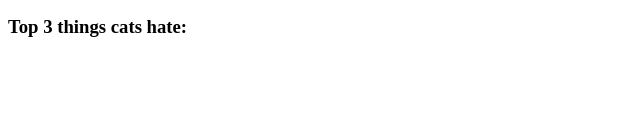
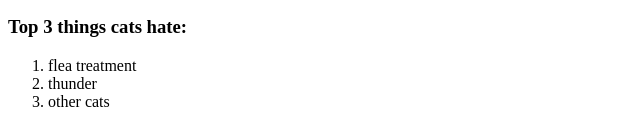
Before and after one commit to HuziMuzi/html_css, a plain HTML site: page index.html in a window 1280 px wide. Shown: the part 967-1094 px from the top of the page, without its empty margins (0-640 px from the left). Before the commit the page ends 1024 px from the top, so only its background shows below. Drawn offline with Linux system fonts and the light colour scheme.

Commit message:
Step 26_1

```diff
--- a/index.html
+++ b/index.html
@@ -34,6 +34,11 @@
                 <figcaption>Cats <em>love</em> lasagna.</figcaption>
             </figure>
             <h3>Top 3 things cats hate:</h3>
+            <ol>
+                <li>flea treatment</li>
+                <li>thunder</li>
+                <li>other cats</li>
+            </ol>
         </section>
     </main>
 </body>
```
